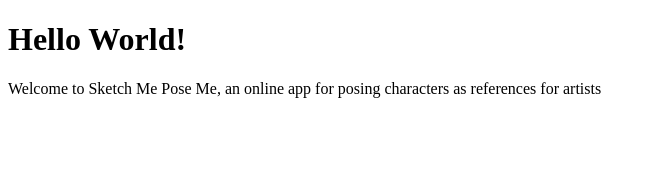
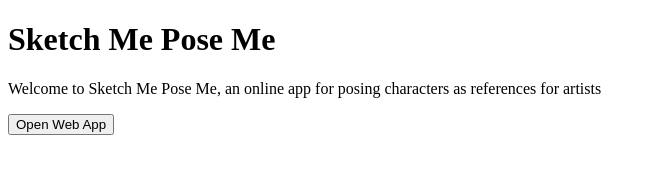
Before and after one commit to thelouiselawrence/sketch-pose, a plain HTML site: page index.html in a window 1280 px wide. Shown: the whole page, without its empty margins (0-656 px from the left). Drawn offline with Linux system fonts and the light colour scheme.

Commit message:
Update index.html

```diff
--- a/index.html
+++ b/index.html
@@ -4,7 +4,10 @@
     <title>Sketch Me Pose Me</title>
   </head>
   <body>
-    <h1>Hello World!</h1>
+    <h1>Sketch Me Pose Me</h1>
     <p>Welcome to Sketch Me Pose Me, an online app for posing characters as references for artists</p>
+    <button type="button">
+      Open Web App
+    </button>
   </body>
 </html>
```
